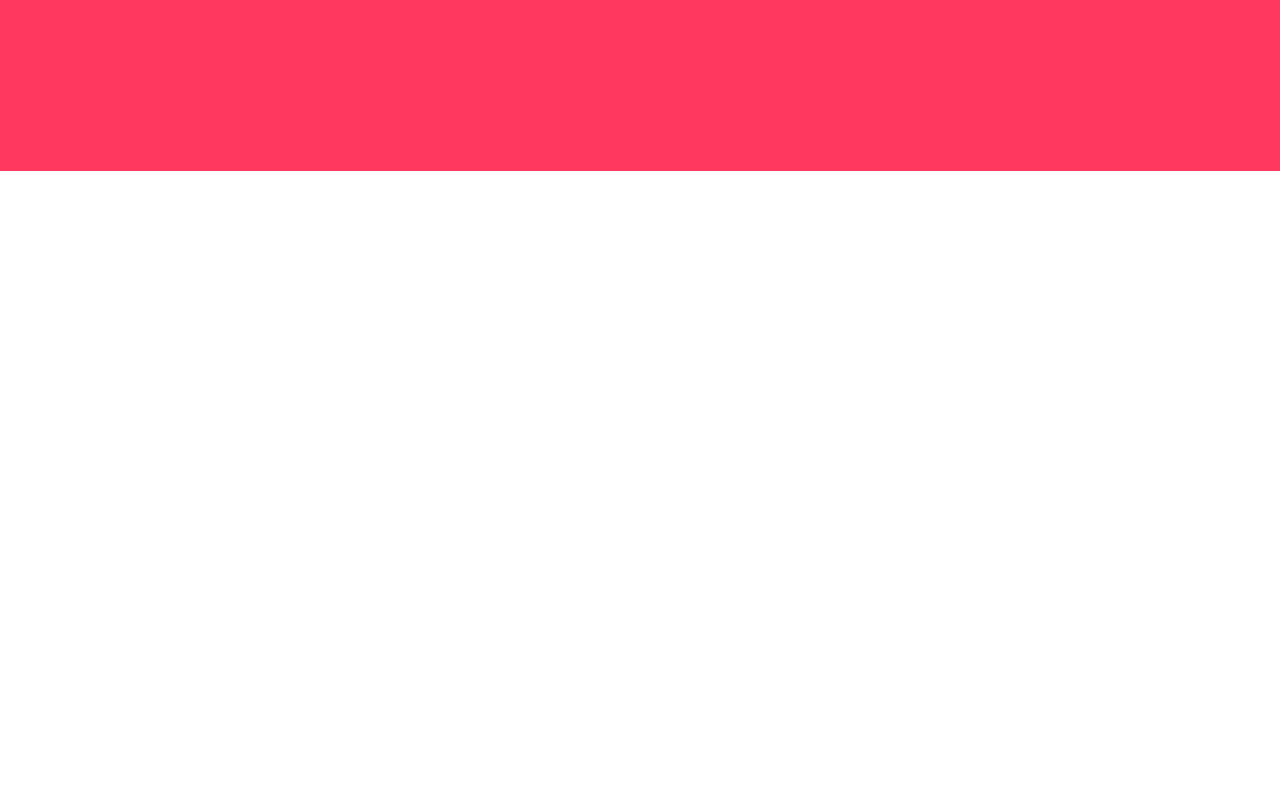
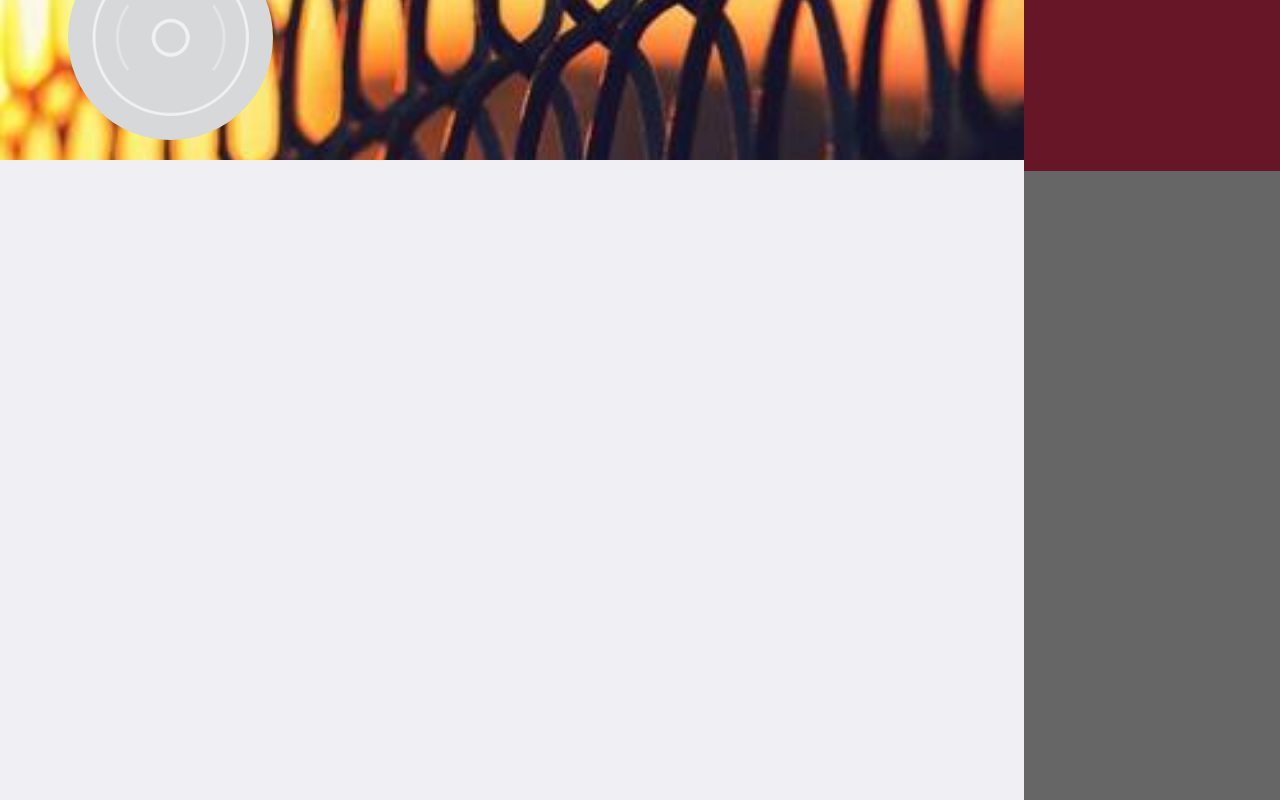
Before and after one commit to ly2011/vue2-163music, a Vue app: page / in a window 1280 px wide. Built offline with nearby package versions, Linux system fonts and the light colour scheme; a small style sheet from the web is missing.

Commit message:
添加left_menu

```diff
--- a/src/components/music-header.vue
+++ b/src/components/music-header.vue
@@ -6,11 +6,35 @@
         <!--<i class="iconfont icon-fanhui"></i>-->
       </div>
       <div class="navbar">
-      <div class="navbar__item"><i class="iconfont icon-yinle"></i></div>
-      <div class="navbar__item"><i class="iconfont icon-yunyinyue"></i></div>
-      <div class="navbar__item"><i class="iconfont icon-haoyou"></i></div>
+        <!--$route.matched[1]只有在route mode: 'hash' 下才有，否则会报错-->
+        <div class="navbar__item" :class="{'active':$route.name=='my'}" @click="$router.push({name:'my'})">
+          <i class="iconfont icon-yinle"></i>
         </div>
-    <div class="nav-right"><i class="iconfont icon-chaxun"></i></div>
+        <div class="navbar__item" :class="{'active':$route.name=='discover'}" @click="$router.push({name:'discover'})">
+          <i class="iconfont icon-yunyinyue"></i>
+        </div>
+        <div class="navbar__item">
+          <i class="iconfont icon-haoyou"></i>
+        </div>
+      </div>
+      <div class="nav-right">
+        <i class="iconfont icon-chaxun"></i>
+      </div>
+    </div>
+    <div class="left_menu">
+      <div class="left_menu_mask"></div>
+      <div class="left_menu_actionsheet">
+        <div class="left_menu_header">
+          <div class="left_menu_header_body">
+            <div class="user_info">
+              <img class="user_avatar" src="../assets/images/default_cover.png" alt="">
+              <p class="user_name">请登录</p>
+            </div>
+          </div>
+        </div>
+        <div class="left_menu_body"></div>
+        <div class="left_menu_footer"></div>
+      </div>
     </div>
   </nav>
 </template>
@@ -27,7 +51,7 @@ export default {
 <style lang="scss" scoped>
 @import '../assets/scss/variables.scss';
 @import '../assets/scss/mixin.scss';
-nav.parent-nav{
+nav.parent-nav {
   position: relative;
   top: 0;
   left: 0;
@@ -36,6 +60,7 @@ nav.parent-nav{
   z-index: 100;
   background-color: $red;
 }
+
 .tab {
   height: torem($header-height);
   width: 100%;
@@ -43,47 +68,116 @@ nav.parent-nav{
   color: #fff;
   display: flex;
 }
+
 .navbar {
   width: 50%;
   height: 100%;
-  display: flex;
-  // flex: 1 1 50%;
+  display: flex; // flex: 1 1 50%;
   align-content: space-between;
   align-items: center;
-  & > .navbar__item {
+  &>.navbar__item {
     height: 100%;
     display: flex;
     flex: 1;
     justify-content: center;
     align-items: center;
-    & > i {
+    &>i {
+      color: #ddd;
+      font-weight: normal;
+      font-size: torem(40px);
+    }
+    &.active {
+      i {
         color: #fff;
-      font-weight: 700;
+        font-weight: bold;
         font-size: torem(48px);
       }
     }
   }
+}
+
 .nav-left {
   display: flex;
   align-content: flex-start;
   align-items: center;
   padding-left: torem(20px);
   flex: 1;
-  & > i {
+  &>i {
     font-size: torem(32px);
     color: #fff;
   }
 }
+
 .nav-right {
   display: flex;
   justify-content: flex-end;
   align-items: center;
   position: relative;
   flex: 1;
-  & > i {
+  &>i {
     color: #fff;
     font-size: torem(32px);
     padding-right: torem(20px);
   }
 }
+
+.left_menu {
+  .left_menu_mask {
+    position: fixed;
+    z-index: 1000;
+    top: 0;
+    right: 0;
+    left: 0;
+    bottom: 0;
+    background: rgba(0, 0, 0, .6);
+  }
+  .left_menu_actionsheet {
+    position: fixed;
+    left: 0;
+    bottom: 0;
+    z-index: 5000;
+    background-color: #efeff4;
+    min-width: 80%;
+    height: 100%;
+    overflow: hidden;
+
+    .left_menu_header {
+      display: flex;
+      align-items: center;
+      height: 20%;
+      overflow: hidden;
+      padding: 0 torem(40px);
+      line-height: 1.4;
+      font-size: torem(28px);
+      color: #888;
+      background-color: #fcfcfd;
+      background: url("../assets/images/default_user_bg.jpg") no-repeat center center;
+      background-size: cover;
+      .left_menu_header_body {
+        flex: 1;
+        .user_info {
+          width: torem(120px);
+          text-align: center;
+          .user_avatar {
+            border-radius: 100%;
+          }
+          .user_name {
+            color: #fff;
+          }
+        }
+      }
+
+    }
+
+    .left_menu_body {
+      flex: 1;
+      background-color: #efeff4;
+    }
+    .left_menu_footer {
+      margin-top: torem(12px);
+      background-color: #fcfcfd;
+    }
+  }
+}
+
 </style>
--- a/src/router/index.js
+++ b/src/router/index.js
@@ -11,7 +11,7 @@ import Discover from '../views/index/discover';
 Vue.use(Router);
 
 const router = new Router({
-  mode: 'history',
+  mode: 'hash',
   base: __dirname,
   routes: [
     {
@@ -30,8 +30,8 @@ const router = new Router({
           component: My
         },
         {
-          path: 'discover',
-          redirect: '/index/discover/songList'
+          path:'discover',
+          redirect:'/index/discover/songList'
         },
         {
           path: 'discover',
```
Also changed, not shown: src/assets/images/default_cover.png (added), src/assets/images/default_user_bg.jpg (added). Lines whose indentation alone changed are shown as unchanged.
